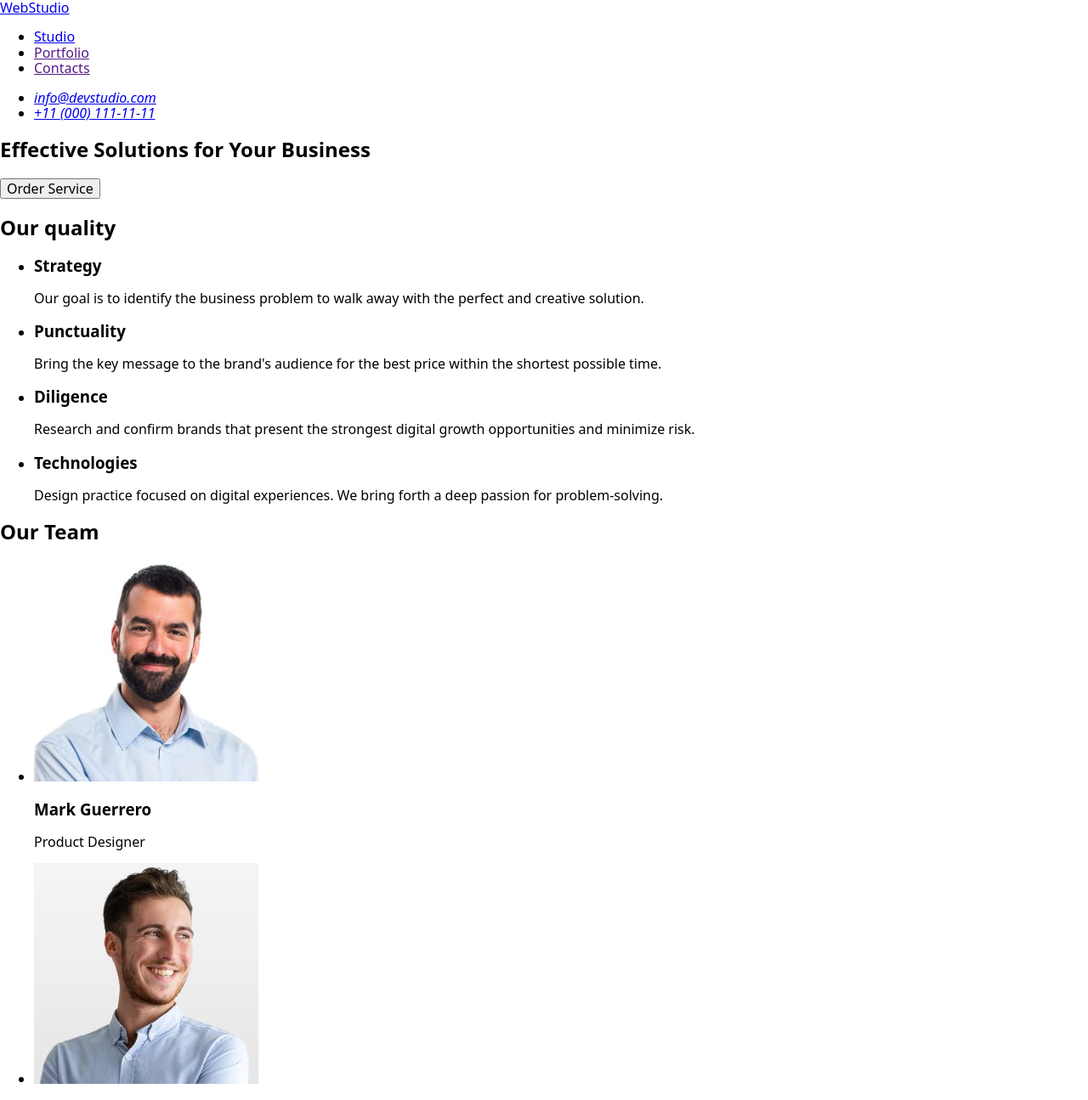
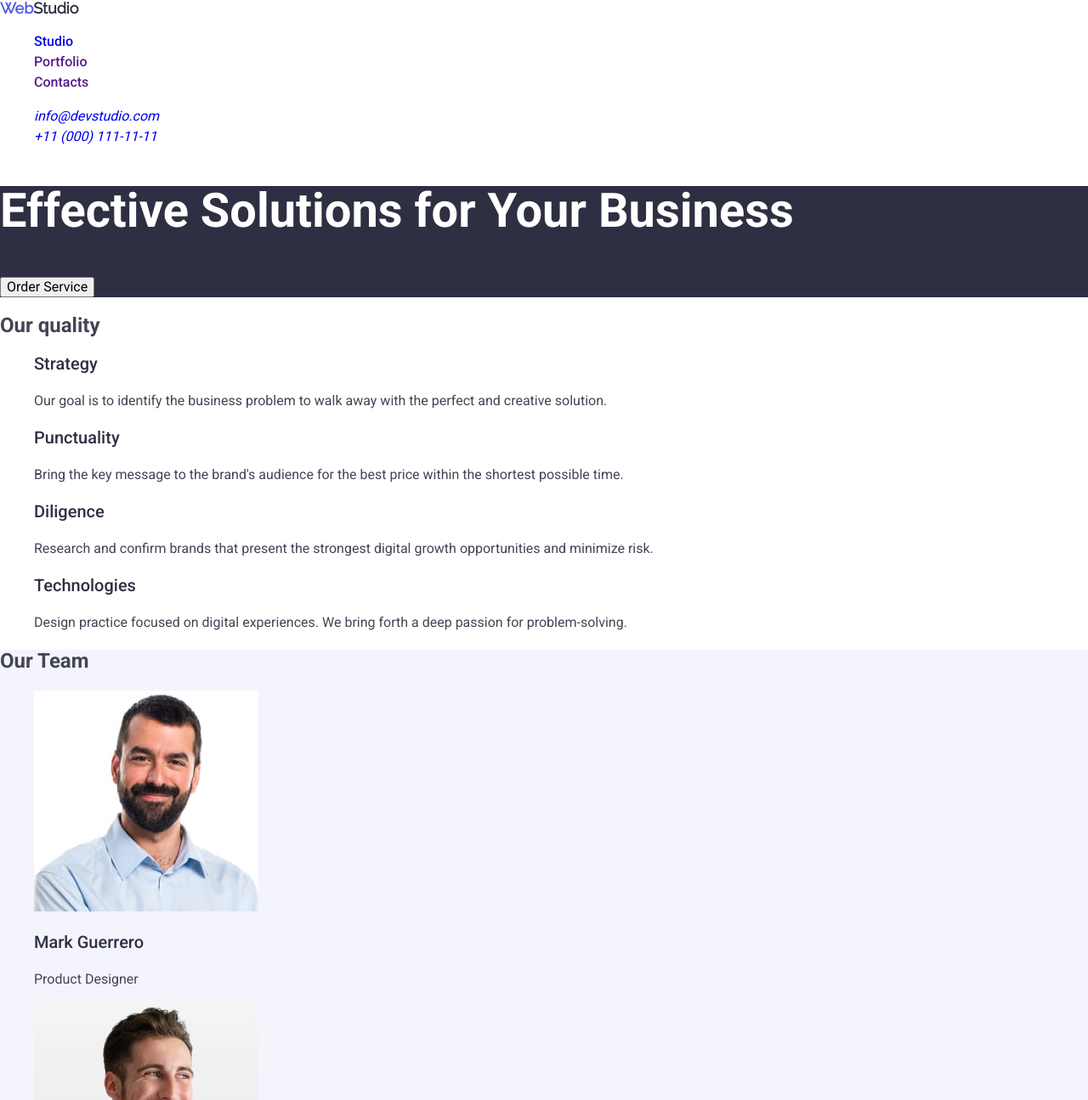
Before and after one commit to MesseRWW/goit-markup-hw-02, a plain HTML site: page index.html in a window 1280 px wide. Shown: the top 1295 px of the page at 85% size. Drawn offline with nearby package versions, Linux system fonts and the light colour scheme.

Commit message:
add styles

```diff
--- a/css/styles.css
+++ b/css/styles.css
@@ -0,0 +1,91 @@
+ul,
+ol {
+  list-style-type: none;
+}
+
+a {
+  text-decoration: none;
+}
+
+button {
+  cursor: pointer;
+}
+
+body {
+  font-family: Roboto, sans-serif;
+  color: #434455;
+} /* =============  FOOTER  ============= */
+
+.page-header {
+  background-color: #ffffff;
+}
+
+.page-logo {
+  font-family: Raleway;
+  font-size: 18px;
+  font-weight: 700;
+  line-height: 1/17;
+  color: #2e2f42;
+}
+
+.web-text {
+  color: #4d5ae5;
+}
+
+.menu {
+  font-size: 16px;
+  font-weight: 500;
+  line-height: 1.5;
+}
+.page-adress {
+  font-size: 16px;
+  font-weight: 400;
+  line-height: 1.5;
+}
+
+/*  ============  HERO  ============  */
+
+.page-hero {
+  background-color: #2e2f42;
+}
+
+.hero-title {
+  font-size: 56px;
+  font-weight: 700;
+  line-height: 1.07;
+  color: #ffffff;
+}
+
+/*  ============  QUALITY  ============  */
+
+.title-card-qualitys {
+  font-size: 20px;
+  font-weight: 500;
+  line-height: 24px1.2;
+  color: #2e2f42;
+}
+
+.text-card-qualitys {
+  font-family: Roboto;
+  font-size: 16px;
+  font-weight: 400;
+  line-height: 1.5;
+}
+
+/*  ============  TEAM  ============  */
+.page-team {
+  background-color: #f4f4fd;
+}
+.title-team {
+  font-size: 20px;
+  font-weight: 500;
+  line-height: 1.2;
+  color: #2e2f42;
+}
+.job-title {
+font-size: 16px;
+font-weight: 400;
+line-height: 1.5;
+}
+/*  ============  TEAM PORTFOLIO  ============  */
+/* ============  FOOTER  ============  */
--- a/index.html
+++ b/index.html
@@ -5,6 +5,10 @@
     <meta charset="UTF-8">
     <meta name="viewport" content="width=device-width, initial-scale=1.0">
     <title>Document</title>
+    <link rel="preconnect" href="https://fonts.googleapis.com">
+    <link rel="preconnect" href="https://fonts.gstatic.com" crossorigin>
+    <link href="https://fonts.googleapis.com/css2?family=Raleway:ital@0;1&family=Roboto:wght@400;500;700&display=swap"
+        rel="stylesheet">
     <link rel="stylesheet"
         href="https://cdnjs.cloudflare.com/ajax/libs/modern-normalize/2.0.0/modern-normalize.min.css">
     <link rel="stylesheet" href="./css/styles.css">
@@ -14,7 +18,7 @@
     <!-- =============  HEADER  ============= -->
     <header class="page-header">
         <nav class="page-navigator">
-            <a class="page-logo" href="./index.html">WebStudio</a>
+            <a class="page-logo" href="./index.html"> <span class="web-text">Web</span>Studio</a>
             <ul class="menu">
                 <li><a class="menu-item" href="./index.html">Studio</a></li>
                 <li><a class="menu-item" href="">Portfolio</a></li>
@@ -98,17 +102,20 @@
                 <li class="first-row-portfolio">
                     <ul class="portfolio-row">
                         <li class="card-portfolio">
-                            <img class="card-portfolio-images" src="./images/banking-app.jpg" alt="banking-app" width="360">
+                            <img class="card-portfolio-images" src="./images/banking-app.jpg" alt="banking-app"
+                                width="360">
                             <h3 class="card-portfolio-title">Banking App</h3>
                             <p class="service">App</p>
                         </li>
                         <li class="card-portfolio">
-                            <img class="card-portfolio-images" src="./images/cashless-payment.jpg" alt="cashless-payment" width="360">
+                            <img class="card-portfolio-images" src="./images/cashless-payment.jpg"
+                                alt="cashless-payment" width="360">
                             <h3 class="card-portfolio-title">Cashless Payment</h3>
                             <p class="service">Marketing</p>
                         </li>
                         <li class="card-portfolio">
-                            <img class="card-portfolio-images" src="./images/meditation-app.jpg" alt="meditation-app" width="360">
+                            <img class="card-portfolio-images" src="./images/meditation-app.jpg" alt="meditation-app"
+                                width="360">
                             <h3 class="card-portfolio-title">Meditation App</h3>
                             <p class="service">App</p>
                         </li>
@@ -117,17 +124,20 @@
                 <li class="second-row-porfolio">
                     <ul class="portfolio-row">
                         <li class="card-portfolio">
-                            <img class="card-portfolio-images" src="./images/taxi-service.jpg" alt="taxi-service" width="360">
+                            <img class="card-portfolio-images" src="./images/taxi-service.jpg" alt="taxi-service"
+                                width="360">
                             <h3 class="card-portfolio-title">Taxi Service</h3>
                             <p class="service">Marketing</p>
                         </li>
                         <li class="card-portfolio">
-                            <img class="card-portfolio-images" src="./images/screen-illustrations.jpg" alt="screen-illustrations" width="360">
+                            <img class="card-portfolio-images" src="./images/screen-illustrations.jpg"
+                                alt="screen-illustrations" width="360">
                             <h3 class="card-portfolio-title">Screen Illustrations</h3>
                             <p class="service">Design</p>
                         </li>
                         <li class="card-portfolio">
-                            <img class="card-portfolio-images" src="./images/online-courses.jpg" alt="online-courses" width="360">
+                            <img class="card-portfolio-images" src="./images/online-courses.jpg" alt="online-courses"
+                                width="360">
                             <h3 class="card-portfolio-title">Online Courses</h3>
                             <p class="service">Marketing</p>
                         </li>
@@ -140,7 +150,8 @@
     <footer class="page-footer">
         <h2 class="footer-title">Advice</h2>
         <a class="footer-logo" href="./index.html">WebStudio</a>
-        <p class="footer-text">Increase the flow of customers and sales for your business with digital marketing & growth solutions.</p>
+        <p class="footer-text">Increase the flow of customers and sales for your business with digital marketing &
+            growth solutions.</p>
     </footer>
 </body>
 
```
